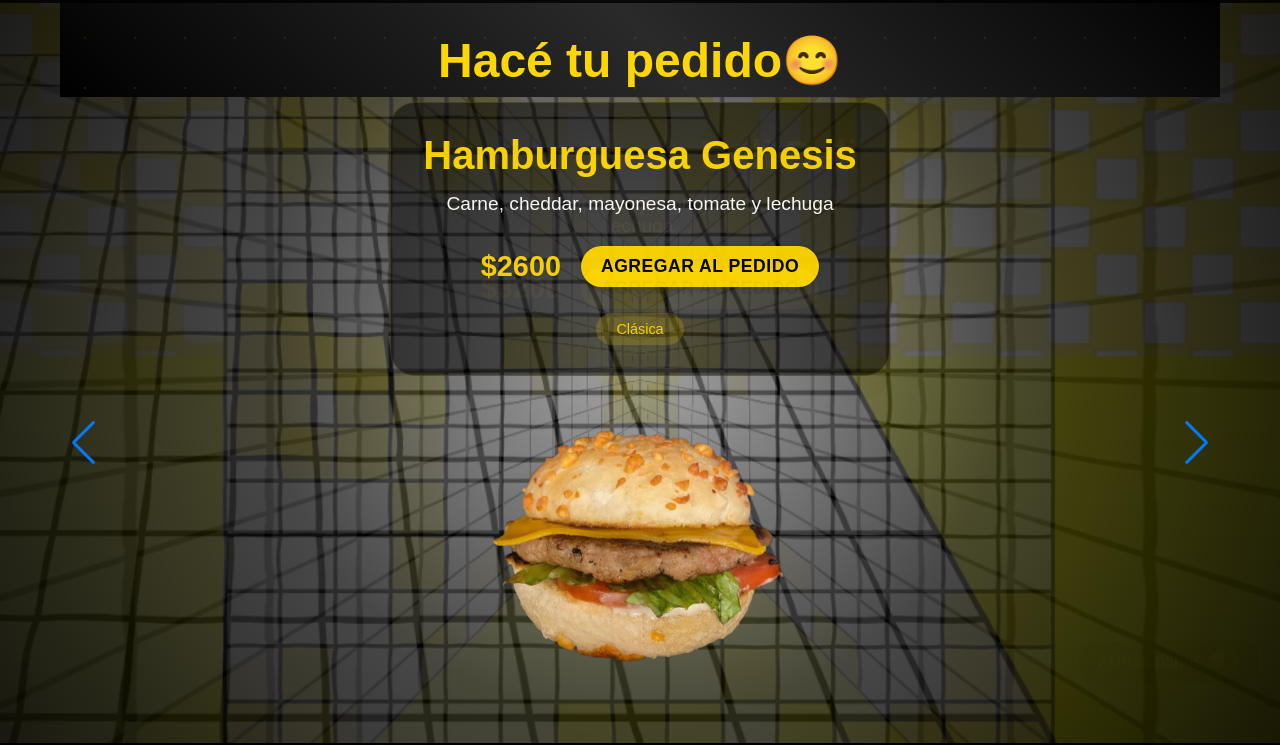
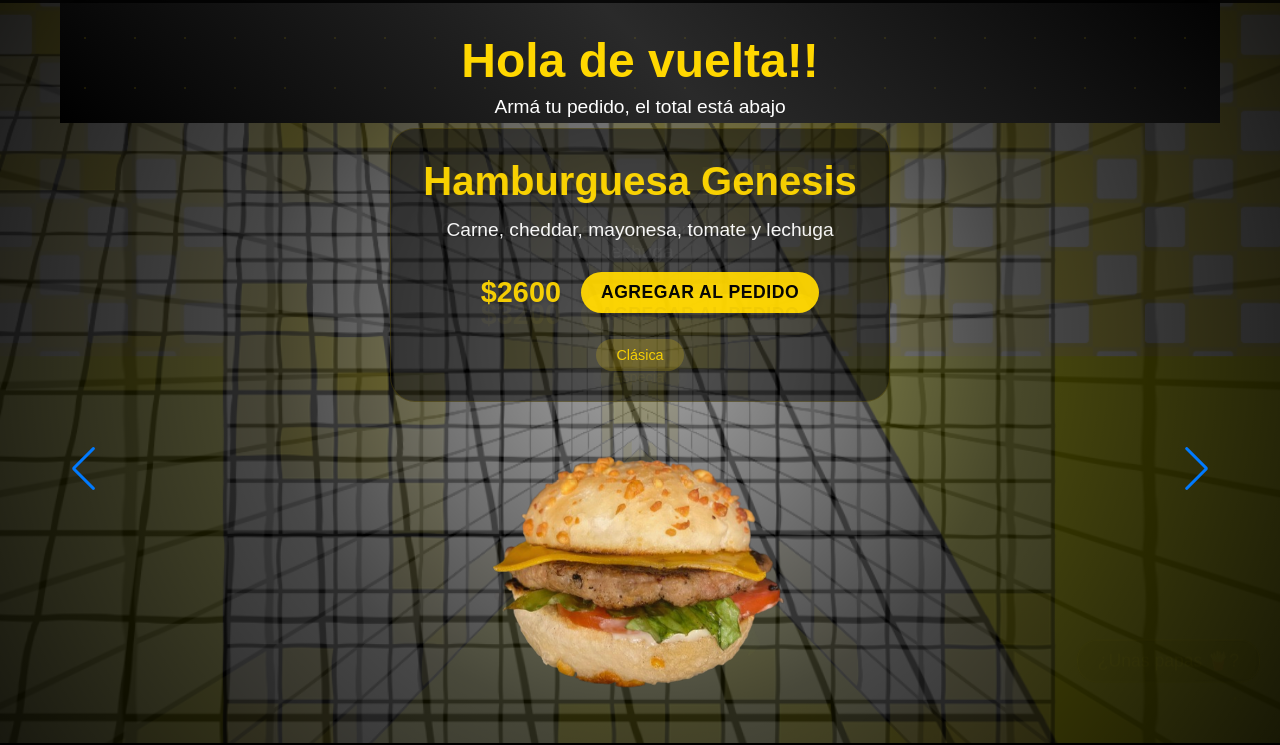
Before and after one commit to adriangmrraa/pedidosmuzarellamrs, a website: page index.html in a window 1280 px wide. Shown: the part 57-802 px from the top of the page. Drawn offline with nearby package versions, Linux system fonts and the light colour scheme.

Commit message:
Update index.html

```diff
--- a/index.html
+++ b/index.html
@@ -41,7 +41,8 @@
 
     <main>
         <section class="hero">
-            <h1>Hacé tu pedido😊</h1>
+            <h1>Hola de vuelta!!</h1>
+            <p>Armá tu pedido, el total está abajo</p>
         </section>
 
         <section class="slider-container">
```
